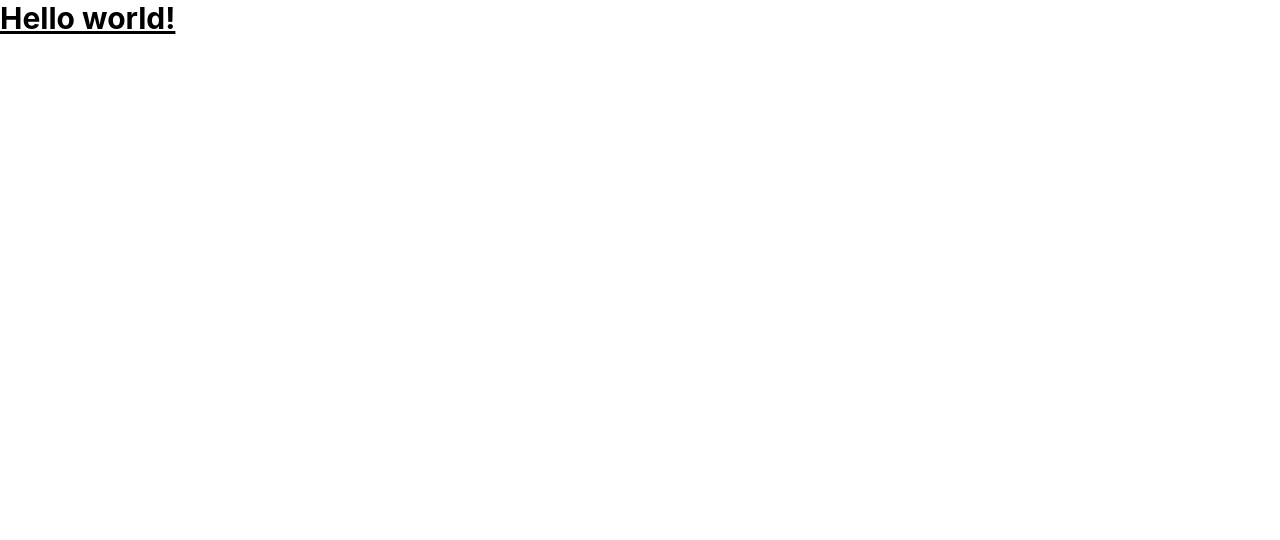
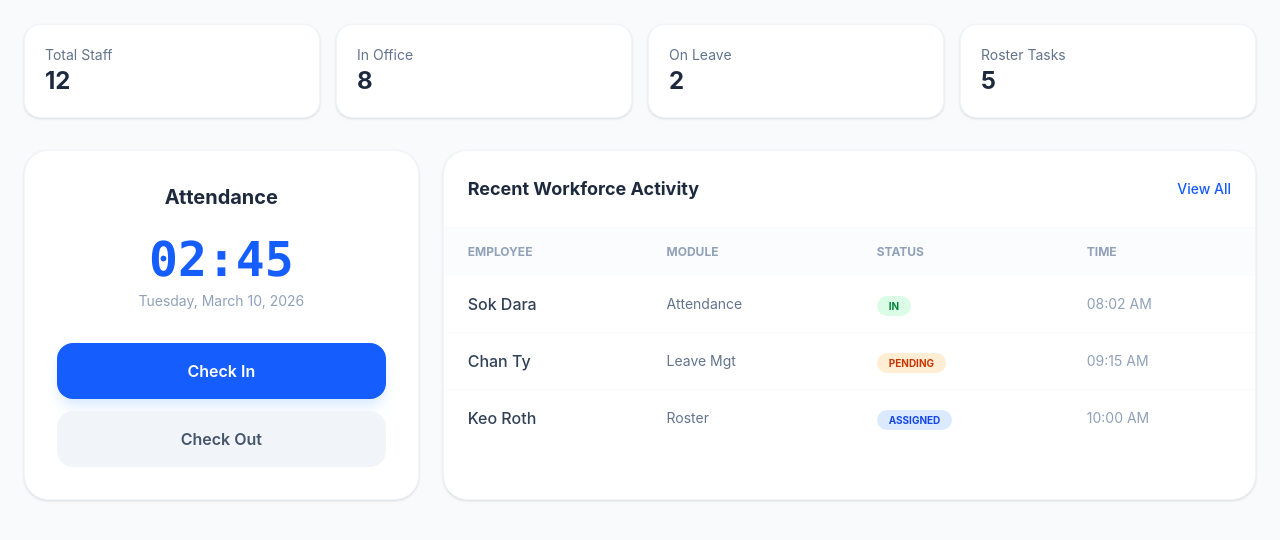
Before and after one commit to bunyim-kong/hansei_frontend, a Nuxt app: page / in a window 1280 px wide. Shown: the top 540 px of the page. Built offline with nearby package versions, Linux system fonts and the light colour scheme.

Commit message:
feat: test page

```diff
--- a/pages/index.vue
+++ b/pages/index.vue
@@ -1,5 +1,80 @@
 <template>
-  <h1 class="text-3xl font-bold underline">
-    Hello world!
-  </h1>
+  <div class="min-h-screen bg-[#f8fafc] p-6 font-sans">
+    <div class="mb-8 flex flex-wrap gap-4">
+      <div v-for="card in summary" :key="card.title" class="flex-1 min-w-[200px] bg-white p-5 rounded-2xl shadow-sm border border-slate-100">
+        <p class="text-sm text-slate-500">{{ card.title }}</p>
+        <h3 class="text-2xl font-bold text-slate-800">{{ card.count }}</h3>
+      </div>
+    </div>
+
+    <div class="grid grid-cols-1 lg:grid-cols-12 gap-6">
+      <section class="lg:col-span-4 bg-white p-8 rounded-3xl shadow-sm border border-blue-50 text-center">
+        <h2 class="text-xl font-bold text-slate-800 mb-6">Attendance</h2>
+
+        <div class="mb-8">
+          <div class="text-5xl font-mono font-bold text-blue-600 mb-2">02:45</div>
+          <p class="text-slate-400 text-sm">Tuesday, March 10, 2026</p>
+        </div>
+
+        <div class="space-y-3">
+          <button @click="handleCheckIn" class="w-full py-4 bg-blue-600 hover:bg-blue-700 text-white rounded-2xl font-semibold transition-all shadow-lg shadow-blue-100">
+            Check In
+          </button>
+          <button @click="handleCheckOut" class="w-full py-4 bg-slate-100 hover:bg-slate-200 text-slate-600 rounded-2xl font-semibold transition-all">
+            Check Out
+          </button>
+        </div>
+      </section>
+
+      <section class="lg:col-span-8 bg-white rounded-3xl shadow-sm border border-slate-100 overflow-hidden">
+        <div class="p-6 border-b border-slate-50 flex justify-between items-center">
+          <h2 class="font-bold text-slate-800 text-lg">Recent Workforce Activity</h2>
+          <NuxtLink to="/employees" class="text-blue-600 text-sm font-medium hover:underline">View All</NuxtLink>
+        </div>
+
+        <div class="overflow-x-auto">
+          <table class="w-full text-left">
+            <thead class="bg-slate-50/50 text-slate-400 text-xs uppercase">
+              <tr>
+                <th class="px-6 py-4">Employee</th>
+                <th class="px-6 py-4">Module</th>
+                <th class="px-6 py-4">Status</th>
+                <th class="px-6 py-4">Time</th>
+              </tr>
+            </thead>
+            <tbody class="divide-y divide-slate-50">
+              <tr v-for="log in logs" :key="log.id" class="hover:bg-slate-50/50 transition-colors">
+                <td class="px-6 py-4 font-medium text-slate-700">{{ log.name }}</td>
+                <td class="px-6 py-4 text-slate-500 text-sm">{{ log.module }}</td>
+                <td class="px-6 py-4">
+                  <span :class="log.statusColor" class="px-3 py-1 rounded-full text-[10px] font-bold uppercase">
+                    {{ log.status }}
+                  </span>
+                </td>
+                <td class="px-6 py-4 text-slate-400 text-sm">{{ log.time }}</td>
+              </tr>
+            </tbody>
+          </table>
+        </div>
+      </section>
+    </div>
+  </div>
 </template>
+
+<script setup>
+const summary = [
+  { title: 'Total Staff', count: '12' },
+  { title: 'In Office', count: '8' },
+  { title: 'On Leave', count: '2' },
+  { title: 'Roster Tasks', count: '5' }
+]
+
+const logs = [
+  { id: 1, name: 'Sok Dara', module: 'Attendance', status: 'In', statusColor: 'bg-green-100 text-green-700', time: '08:02 AM' },
+  { id: 2, name: 'Chan Ty', module: 'Leave Mgt', status: 'Pending', statusColor: 'bg-orange-100 text-orange-700', time: '09:15 AM' },
+  { id: 3, name: 'Keo Roth', module: 'Roster', status: 'Assigned', statusColor: 'bg-blue-100 text-blue-700', time: '10:00 AM' }
+]
+
+const handleCheckIn = () => alert('Checking in...')
+const handleCheckOut = () => alert('Checking out...')
+</script>
```
